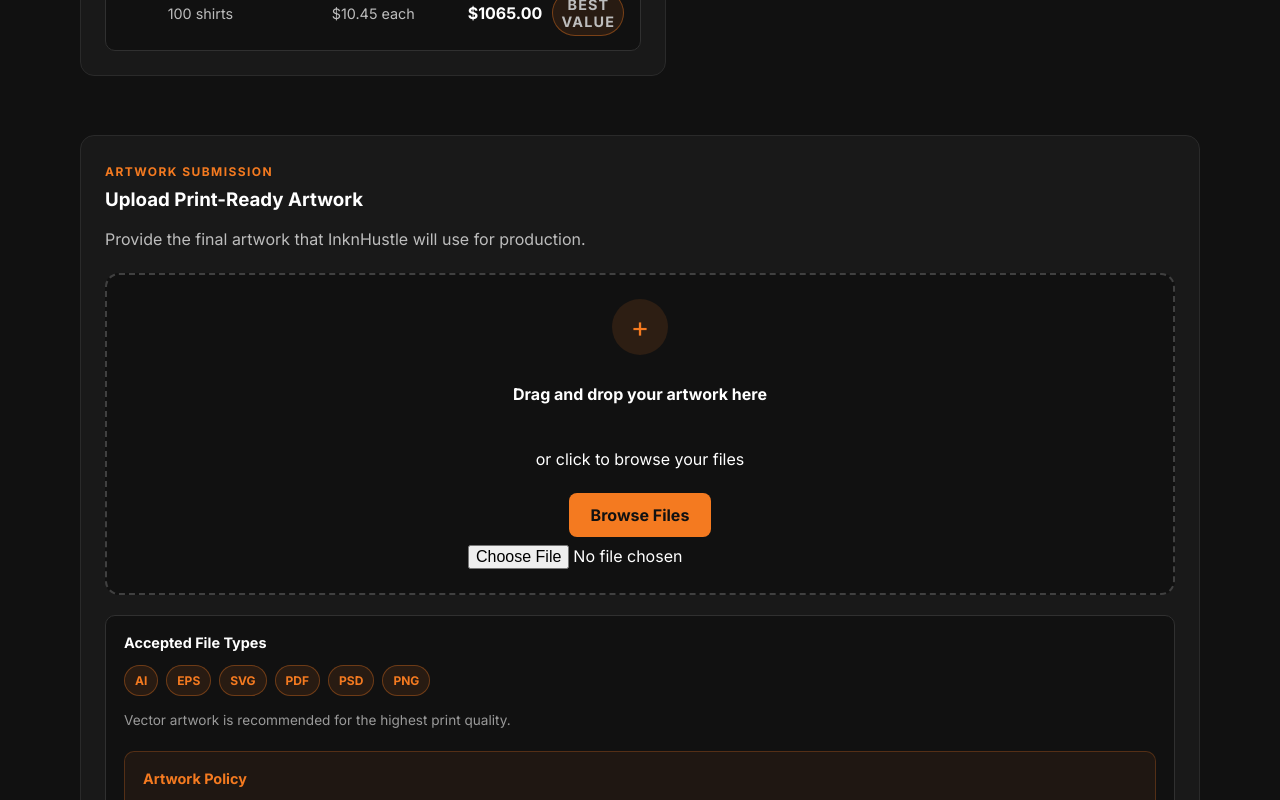
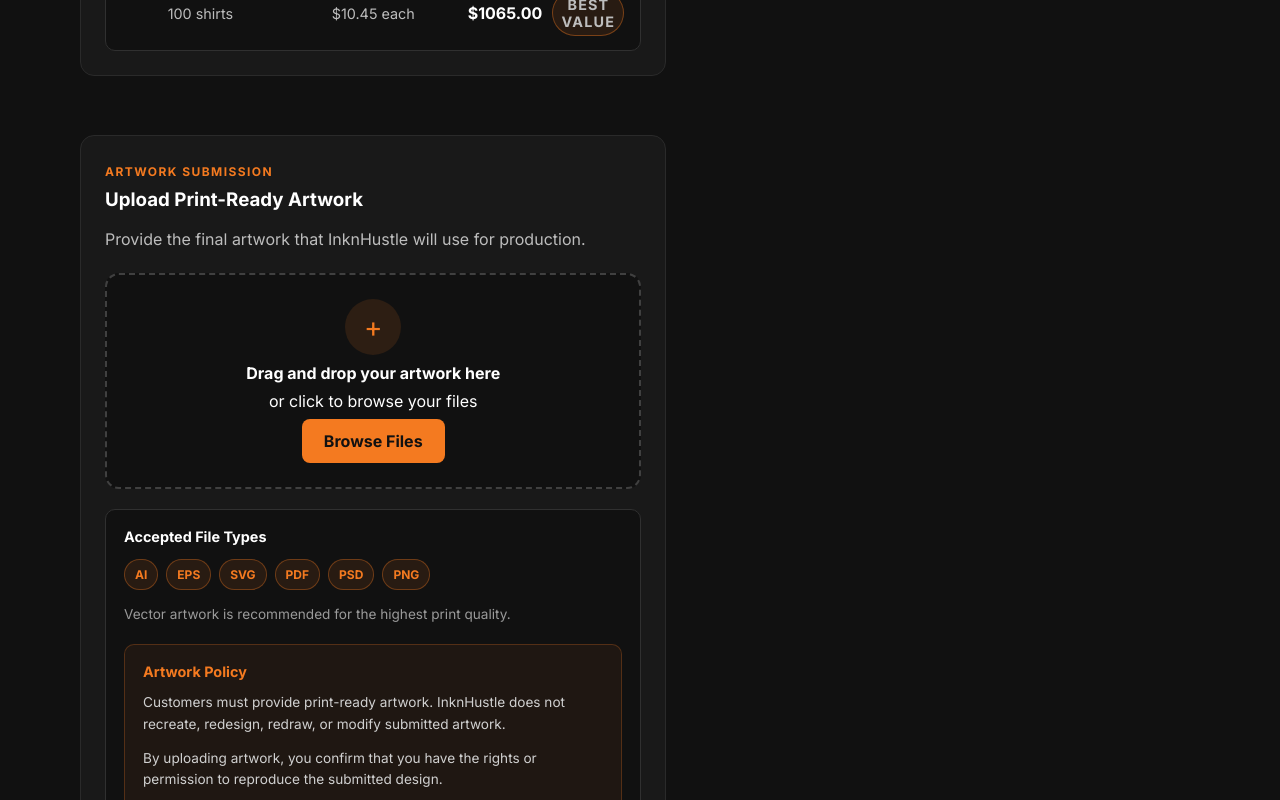
Before and after one commit to CharlieBrown3rd/inknhustle-os, a React (Vite) app: page / in a window 1280 px wide. Shown: the part 5520-6320 px from the top of the page. Built offline with nearby package versions, Linux system fonts and the light colour scheme.

Commit message:
fixed css

```diff
--- a/src/sections/QuoteCalculator/QuoteCalculator.css
+++ b/src/sections/QuoteCalculator/QuoteCalculator.css
@@ -821,6 +821,16 @@
 .artwork-dropzone.dragging .artwork-dropzone-icon {
   transform: scale(1.08);
 }
+
+.artwork-file-input {
+  display: none;
+}
+.quantity-price-table,
 .artwork-uploader {
-  grid-column: 1 / -1;
+  grid-column: 1;
 }
+.artwork-dropzone h4,
+.artwork-dropzone p {
+  margin: 0;
+  text-align: center;
+}
```
